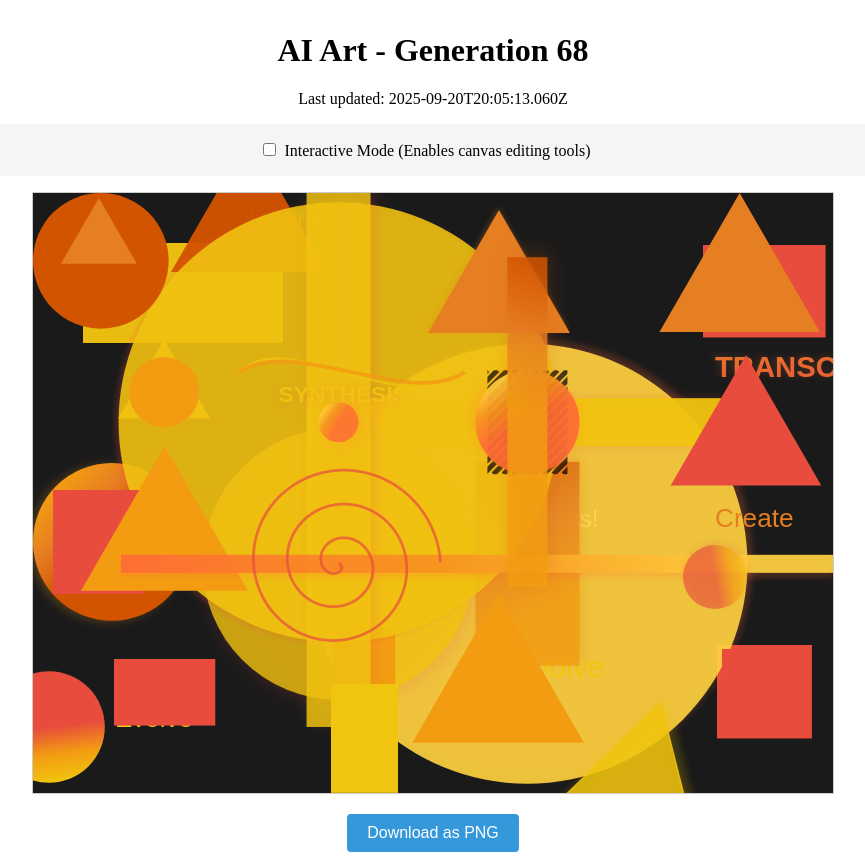
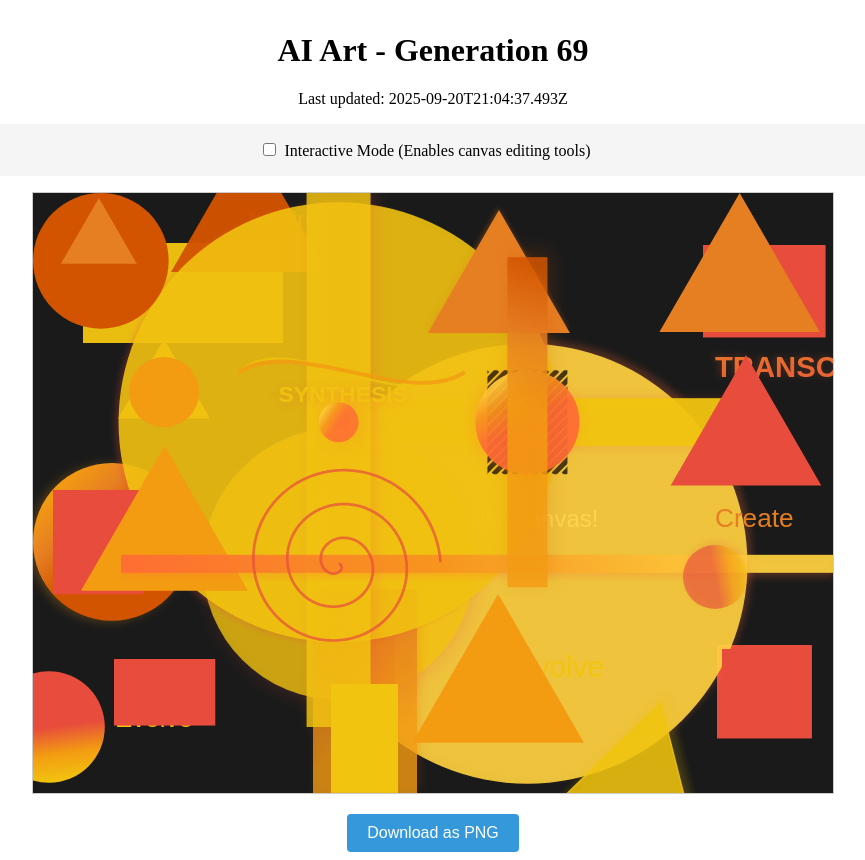
Before and after one commit to mcclowes/ai-art, a React (Vite) app: page / in a window 1280 px wide. Shown: the whole page, without its empty margins (207-1072 px from the left). Built offline with nearby package versions, Linux system fonts and the light colour scheme.

Commit message:
Improve artwork - Generation 69

```diff
--- a/src/artwork-state.ts
+++ b/src/artwork-state.ts
@@ -303,8 +303,8 @@ export const artworkState: ArtworkState = {
     },
     {
       "type": "rectangle",
-      "x": 442.4375772558714,
-      "y": 268.82818294190355,
+      "x": 280,
+      "y": 396,
       "width": 104,
       "height": 204,
       "fillStyle": "#d35400",
@@ -791,7 +791,7 @@ export const artworkState: ArtworkState = {
       "id": "element_1758395070472"
     }
   ],
-  "generation": 68,
-  "lastUpdated": "2025-09-20T20:05:13.060Z",
+  "generation": 69,
+  "lastUpdated": "2025-09-20T21:04:37.493Z",
   "cycleStarted": "2025-09-18T01:32:28.775Z"
 };
```
